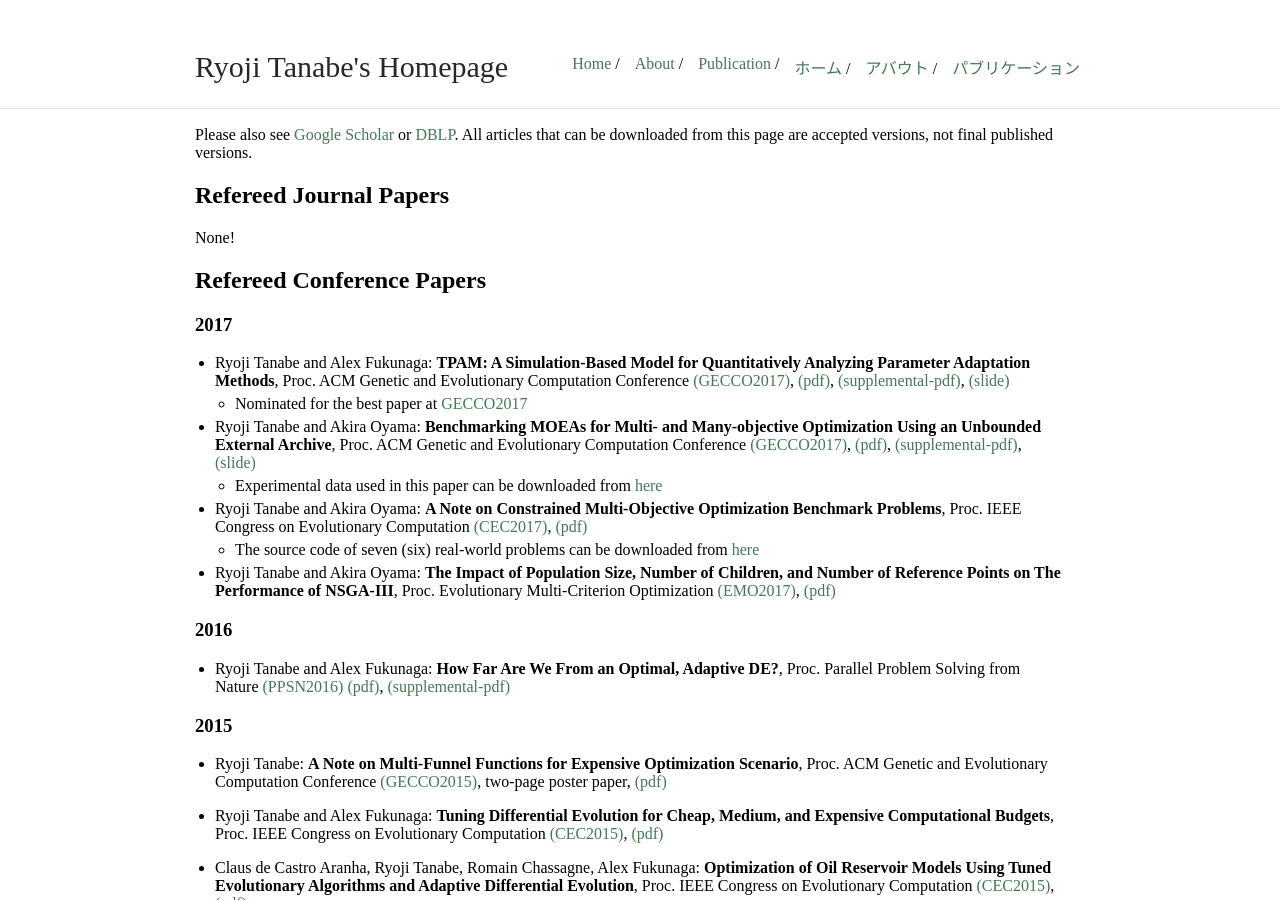
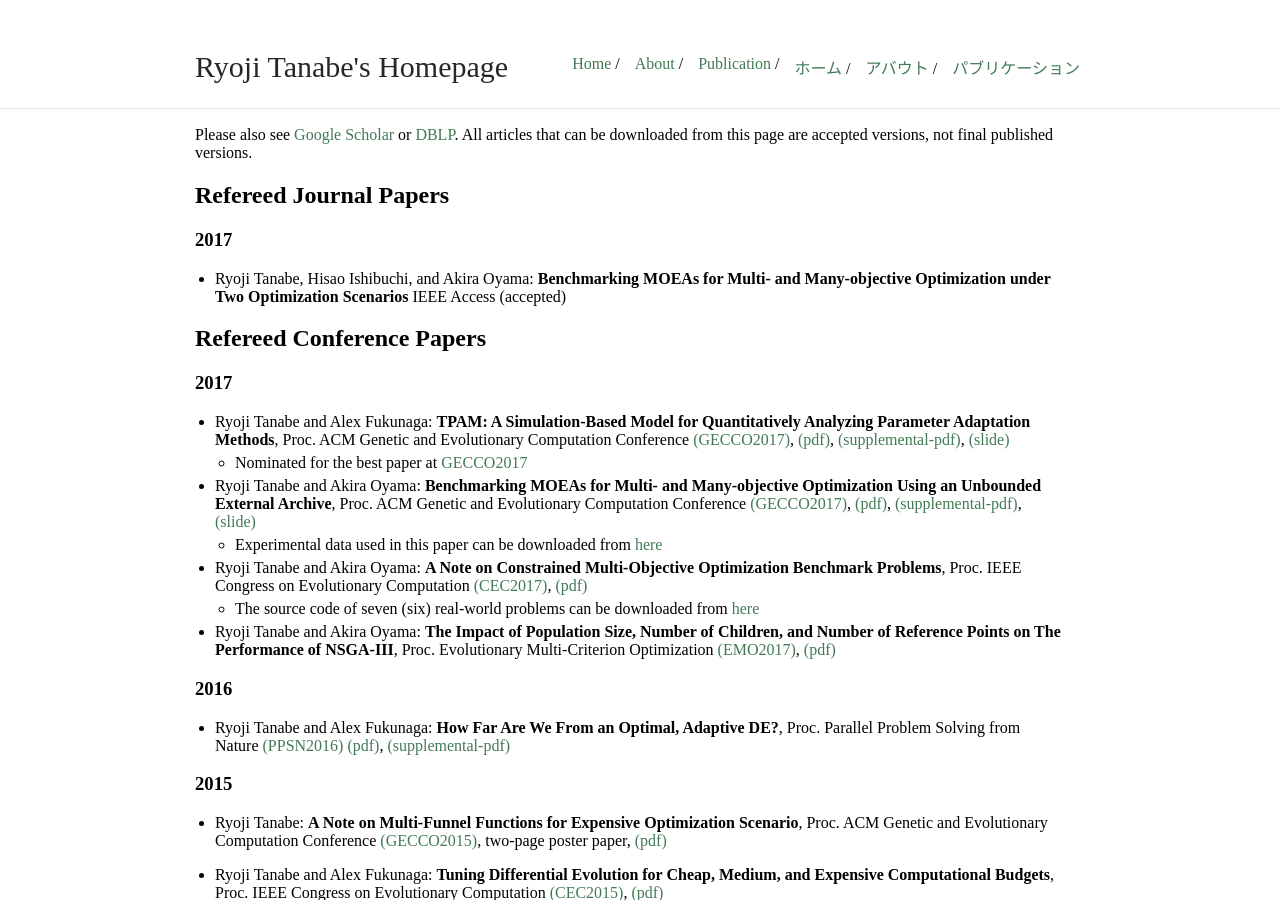
Before and after one commit to ryojitanabe/ryojitanabe.github.io, a Jekyll site: the page built from publication.md, in a window 1280 px wide and 900 px high. Built offline with Jekyll 4.4.1, drawn with Linux system fonts in a browser that asks for light colours.

Commit message:
update publication

```diff
--- a/publication.md
+++ b/publication.md
@@ -7,7 +7,9 @@ Please also see [Google Scholar](https://scholar.google.co.jp/citations?user=xze
 
 ## Refereed Journal Papers
 
-None!
+### 2017
+
+* Ryoji Tanabe, Hisao Ishibuchi, and Akira Oyama: **Benchmarking MOEAs for Multi- and Many-objective Optimization under Two Optimization Scenarios** IEEE Access (accepted)
 
 ## Refereed Conference Papers
 
```
Also changed, not shown: index-j.md (+7 -0 lines), index.md (+6 -0 lines), 7 other files.
